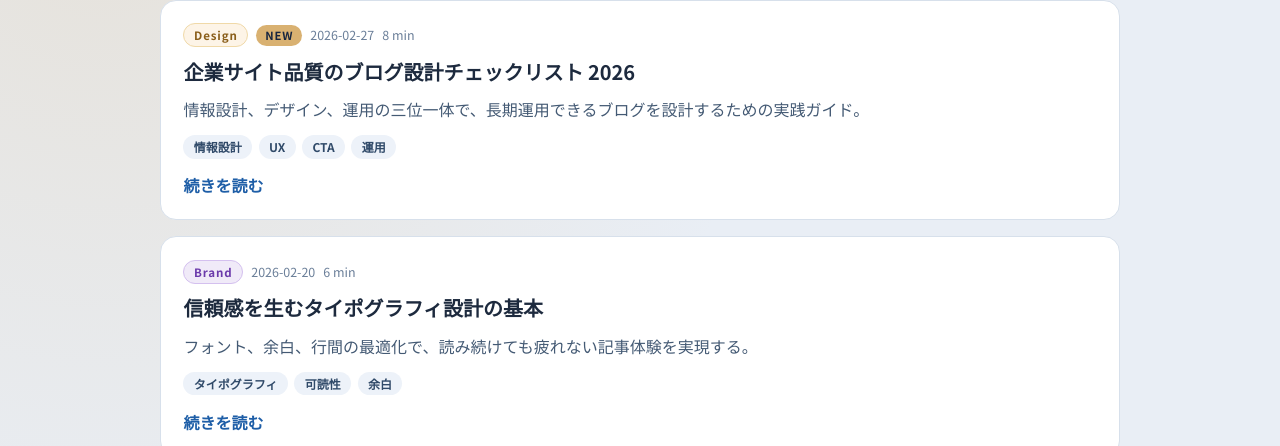
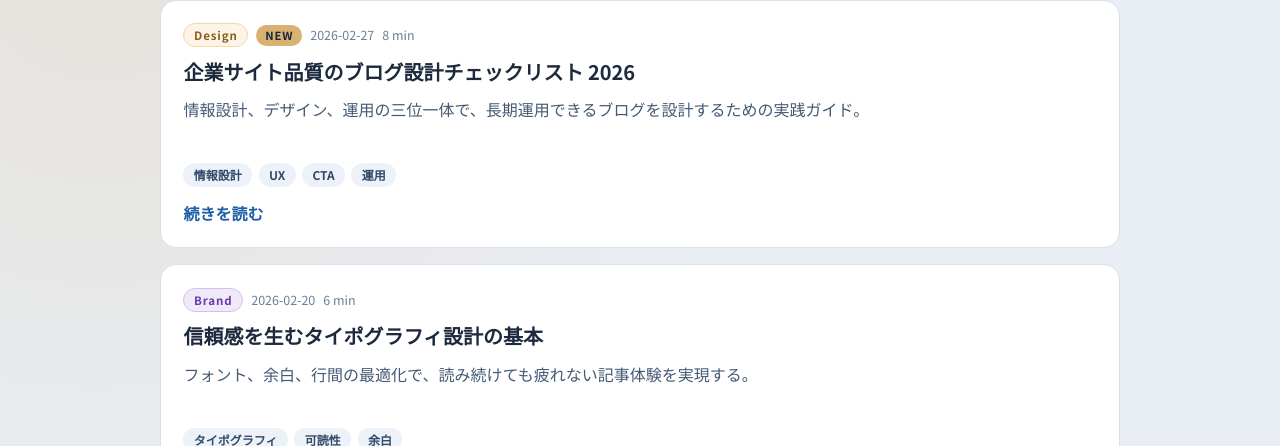
Before and after one commit to ysdev421/ys-portfolio, a Next.js app: page /blog in a window 1280 px wide. Shown: the part 354-800 px from the top of the page. Built offline with nearby package versions, Linux system fonts and the light colour scheme; no server answers; a web font is replaced by a local one.

Commit message:
ブログ一覧カードの要約行数を統一

```diff
--- a/app/blog/page.module.css
+++ b/app/blog/page.module.css
@@ -173,6 +173,11 @@
   margin-top: 0.6rem;
   line-height: 1.75;
   color: #445a74;
+  display: -webkit-box;
+  -webkit-line-clamp: 2;
+  -webkit-box-orient: vertical;
+  overflow: hidden;
+  min-height: 3.5em;
 }
 
 .card a {
```
